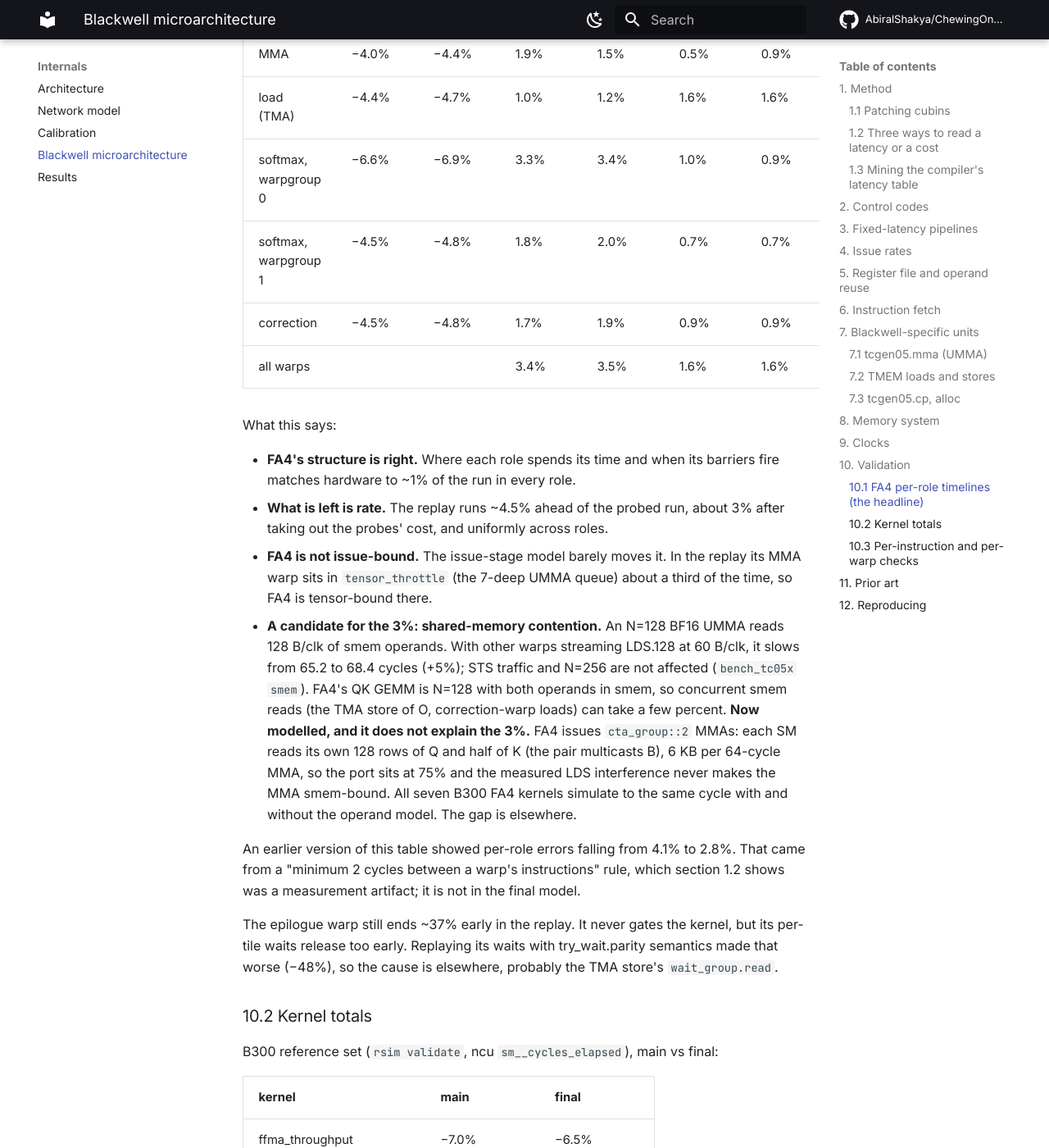
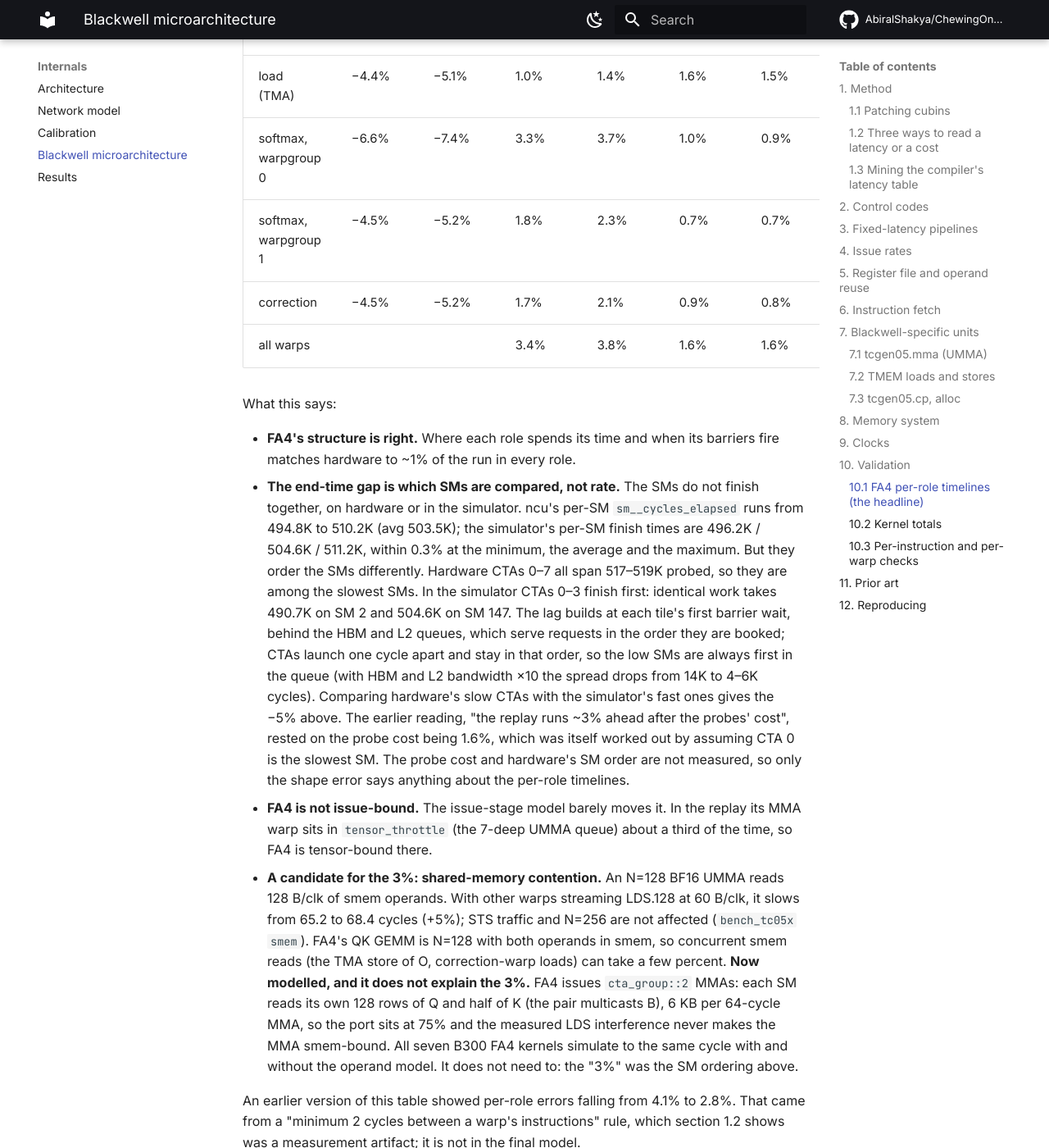
Before and after one commit to AbiralShakya/ChewingOn_RackScaleSimulation, an MkDocs documentation site: the page built from docs/BLACKWELL.md, in a window 1280 px wide and 1400 px high, scrolled down 10850 px. Shown: the whole window at 82% size. Built offline with MkDocs 1.6.1 and Material for MkDocs 9.7.7, drawn with Linux system fonts in a browser that asks for light colours; comment, search, counter and statistics services are not loaded; some of the changed text lies outside the part shown.

Commit message:
docs: FA4 per-SM spread matches ncu; retract the per-role 3% reading
The simulator's per-SM finish times for FA4 s4096 match ncu's per-SM
sm__cycles_elapsed within 0.3% at min, avg and max. The per-role end
gap compared hardware CTAs that finish with the slowest SMs against
simulated CTAs that finish first. Also: FA2's remaining error is the
register-bank model, not wait stalls; attention kernels miss the
power-cap clock because the dtype lookup reads the kernel name.

```diff
--- a/docs/BLACKWELL.md
+++ b/docs/BLACKWELL.md
@@ -364,23 +364,39 @@ run time:
   a uniform rate difference (such as the probes' cost) drops out.
 
 Results cover CTAs 0 to 3 (116 warps), with the original model (main) and the
-final calibration:
+current one:
 
-| role | end vs probed hw, main | final | timeline error, main | final | shape error, main | final |
+| role | end vs probed hw, main | now | timeline error, main | now | shape error, main | now |
 |---|---|---|---|---|---|---|
-| MMA | −4.0% | −4.4% | 1.9% | 1.5% | 0.5% | 0.9% |
-| load (TMA) | −4.4% | −4.7% | 1.0% | 1.2% | 1.6% | 1.6% |
-| softmax, warpgroup 0 | −6.6% | −6.9% | 3.3% | 3.4% | 1.0% | 0.9% |
-| softmax, warpgroup 1 | −4.5% | −4.8% | 1.8% | 2.0% | 0.7% | 0.7% |
-| correction | −4.5% | −4.8% | 1.7% | 1.9% | 0.9% | 0.9% |
-| all warps | | | 3.4% | 3.5% | 1.6% | 1.6% |
+| MMA | −4.0% | −4.8% | 1.9% | 1.8% | 0.5% | 0.8% |
+| load (TMA) | −4.4% | −5.1% | 1.0% | 1.4% | 1.6% | 1.5% |
+| softmax, warpgroup 0 | −6.6% | −7.4% | 3.3% | 3.7% | 1.0% | 0.9% |
+| softmax, warpgroup 1 | −4.5% | −5.2% | 1.8% | 2.3% | 0.7% | 0.7% |
+| correction | −4.5% | −5.2% | 1.7% | 2.1% | 0.9% | 0.8% |
+| all warps | | | 3.4% | 3.8% | 1.6% | 1.6% |
 
 What this says:
 
 * **FA4's structure is right.** Where each role spends its time and when its
   barriers fire matches hardware to ~1% of the run in every role.
-* **What is left is rate.** The replay runs ~4.5% ahead of the probed run,
-  about 3% after taking out the probes' cost, and uniformly across roles.
+* **The end-time gap is which SMs are compared, not rate.** The SMs do not
+  finish together, on hardware or in the simulator. ncu's per-SM
+  `sm__cycles_elapsed` runs from 494.8K to 510.2K (avg 503.5K); the
+  simulator's per-SM finish times are 496.2K / 504.6K / 511.2K, within 0.3%
+  at the minimum, the average and the maximum. But they order the SMs
+  differently. Hardware CTAs 0–7 all span 517–519K probed, so they are among
+  the slowest SMs. In the simulator CTAs 0–3 finish first: identical work
+  takes 490.7K on SM 2 and 504.6K on SM 147. The lag builds at each tile's
+  first barrier wait, behind the HBM and L2 queues, which serve requests in
+  the order they are booked; CTAs launch one cycle apart and stay in that
+  order, so the low SMs are always first in the queue (with HBM and L2
+  bandwidth ×10 the spread drops from 14K to 4–6K cycles). Comparing
+  hardware's slow CTAs with the simulator's fast ones gives the −5% above. The
+  earlier reading, "the replay runs ~3% ahead after the probes' cost", rested
+  on the probe cost being 1.6%, which was itself worked out by assuming CTA 0
+  is the slowest SM. The probe cost and hardware's SM order are not
+  measured, so only the shape error says anything about the per-role
+  timelines.
 * **FA4 is not issue-bound.** The issue-stage model barely moves it. In the
   replay its MMA warp sits in `tensor_throttle` (the 7-deep UMMA queue) about a
   third of the time, so FA4 is tensor-bound there.
@@ -394,7 +410,8 @@ What this says:
   and half of K (the pair multicasts B), 6 KB per 64-cycle MMA, so the port
   sits at 75% and the measured LDS interference never makes the MMA
   smem-bound. All seven B300 FA4 kernels simulate to the same cycle with and
-  without the operand model. The gap is elsewhere.
+  without the operand model. It does not need to: the "3%" was the SM
+  ordering above.
 
 An earlier version of this table showed per-role errors falling from 4.1% to
 2.8%. That came from a "minimum 2 cycles between a warp's instructions" rule,
```
Also changed, not shown: docs/CALIBRATION.md (+5 -2 lines).
